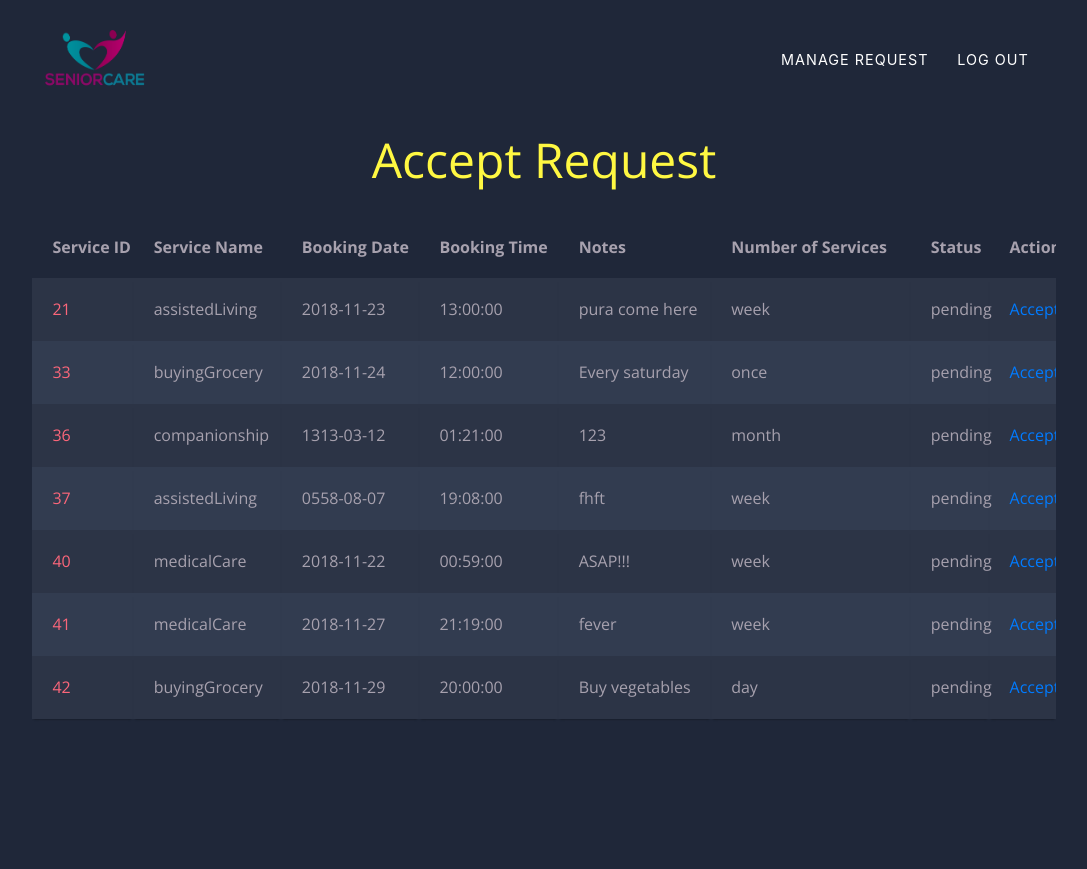
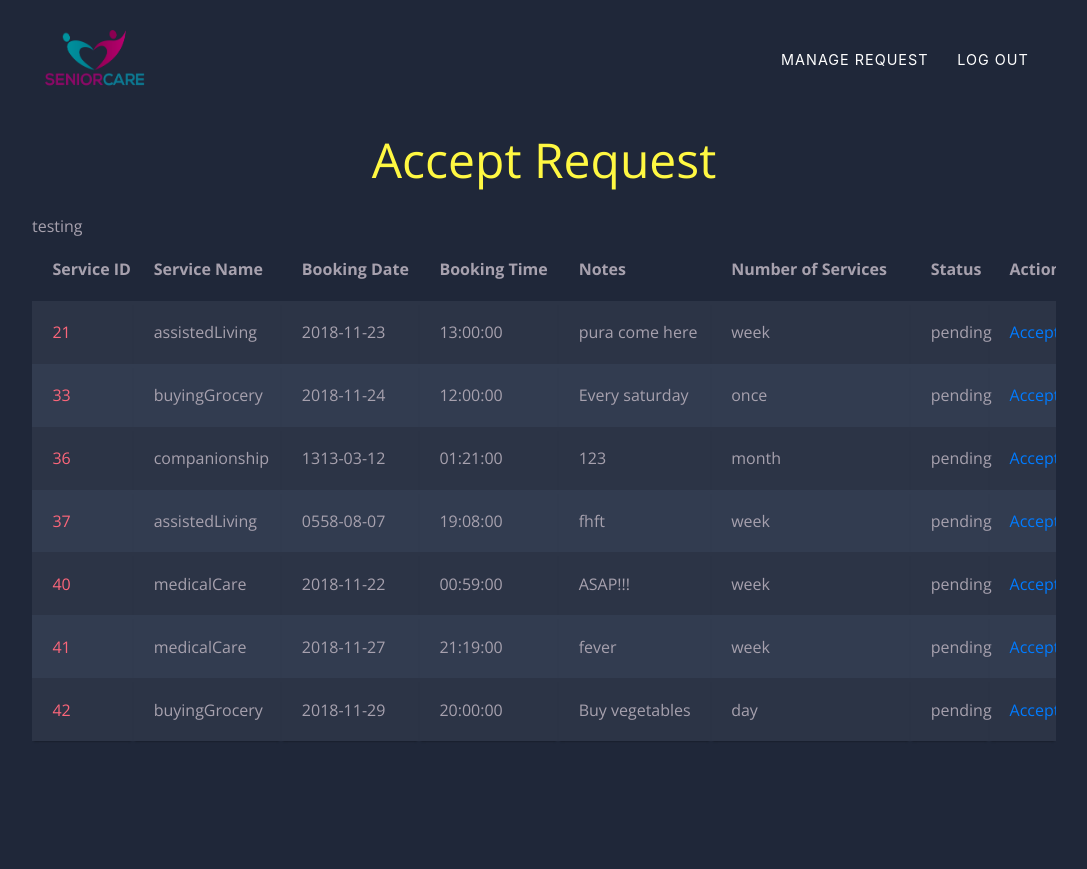
Before and after one commit to AaronRiboy/UX, a PHP site: page /accept.php in a window 1280 px wide. Shown: the whole page, without its empty margins (96-1183 px from the left). Before the commit the page ends 719 px from the top, so only its background shows below. Run offline with PHP 8.4, Linux system fonts and the light colour scheme; data comes from the database, SQL or seed files in the repository; some libraries are stand-ins or nearby versions.

Commit message:
Update accept.php

```diff
--- a/Seniorcare/accept.php
+++ b/Seniorcare/accept.php
@@ -57,7 +57,7 @@
         <th>Status</th>
         <th>Action</th>
       </tr>
-
+testing
       <?php
       $servername = "localhost";
       $username = "root";
```
